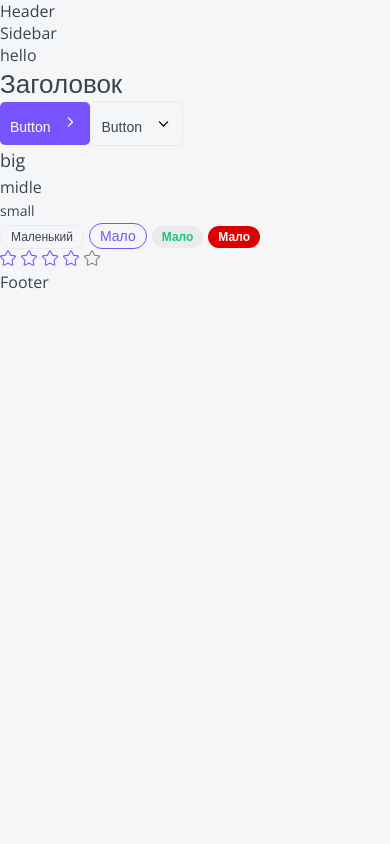
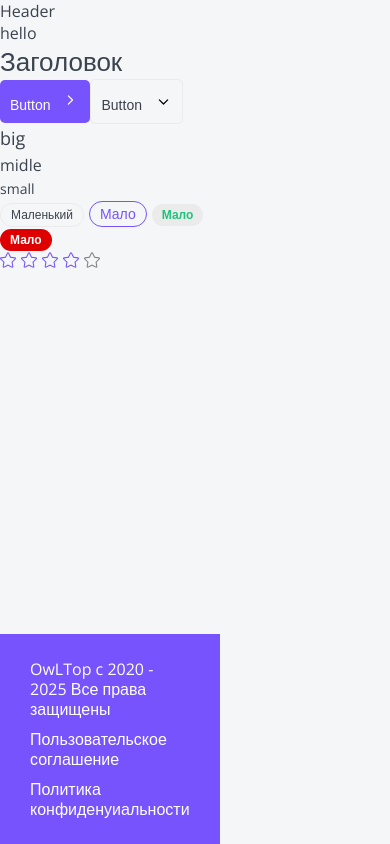
Before and after one commit to BRIT47rus/NextPSH, a Next.js app: page / in a window 390 px wide. Built offline with nearby package versions, Linux system fonts and the light colour scheme.

Commit message:
footer compleated and grid template

```diff
--- a/app/(site)/components/Footer/Footer.module.css
+++ b/app/(site)/components/Footer/Footer.module.css
@@ -0,0 +1,18 @@
+.footer {
+    display: grid;
+    grid-template-columns: 1fr auto auto;
+    background: var(--primary);
+    color: var(--white);
+    font-size: 16px;
+    line-height: 20px;
+    gap: 10px 40px;
+    padding: 25px 30px;
+}
+.footer a:hover {
+    color: var(--gray-light);
+}
+@media (max-width: 765px) {
+    .footer {
+        grid-template-columns: 1fr;
+    }
+}
--- a/app/(site)/components/Footer/Footer.tsx
+++ b/app/(site)/components/Footer/Footer.tsx
@@ -1,8 +1,23 @@
 import React from 'react';
 import { IFooterProps } from './Footer.props';
+import cn from 'classnames';
+import styles from './Footer.module.css';
+import { format } from 'date-fns';
 
-const Footer = ({ ...props }: IFooterProps) => {
-    return <div {...props}>Footer</div>;
+const Footer = ({ className, ...props }: IFooterProps) => {
+    return (
+        <footer className={cn(className, styles.footer)} {...props}>
+            <div>
+                OwLTop c 2020 - {format(new Date(), 'yyyy')} Все права защищены
+            </div>
+            <a href="#" target="_blank">
+                Пользовательское соглашение
+            </a>
+            <a href="#" target="_blank">
+                Политика конфиденуиальности
+            </a>
+        </footer>
+    );
 };
 
 export default Footer;
--- /dev/null
+++ b/app/layout.module.css
@@ -0,0 +1,39 @@
+.wrapper {
+    display: grid;
+    grid-template-columns: auto 230px minmax(320px, 1200px) auto;
+    grid-template-rows: auto 1fr auto;
+    min-height: 100vh;
+    gap: 0 30px;
+    grid-template-areas:
+        '. header header .'
+        '. sidebar body .'
+        'footer footer footer footer';
+}
+.header {
+    grid-area: header;
+    display: none;
+}
+.sidebar {
+    grid-area: sidebar;
+}
+.body {
+    grid-area: body;
+}
+.footer {
+    grid-area: footer;
+}
+@media (max-width: 765px) {
+    .wrapper {
+        grid-template-columns: minmax(320, 1fr);
+        grid-template-areas:
+            'header'
+            'body'
+            'footer';
+    }
+    .sidebar {
+        display: none;
+    }
+    .header {
+        display: block;
+    }
+}
--- a/app/layout.tsx
+++ b/app/layout.tsx
@@ -3,7 +3,7 @@ import Header from './(site)/components/Header/Header';
 import Sidebar from './(site)/components/Sidebar/Sidebar';
 import './globals.css';
 import { Open_Sans } from 'next/font/google';
-
+import styles from './layout.module.css';
 const inter = Open_Sans({ subsets: ['latin'] });
 
 export const metadata = {
@@ -18,10 +18,12 @@ export default function RootLayout({
     return (
         <html lang="ru">
             <body className={inter.className}>
-                <Header />
-                <Sidebar />
-                <div>{children}</div>
-                <Footer />
+                <div className={styles.wrapper}>
+                    <Header className={styles.header} />
+                    <Sidebar className={styles.sidebar} />
+                    <div className={styles.body}>{children}</div>
+                    <Footer className={styles.footer} />
+                </div>
             </body>
         </html>
     );
--- a/package.json
+++ b/package.json
@@ -11,6 +11,7 @@
     },
     "dependencies": {
         "classnames": "^2.5.1",
+        "date-fns": "^4.1.0",
         "eslint-plugin-react-hooks": "^5.2.0",
         "next": "15.3.3",
         "react": "^19.0.0",
```
Also changed, not shown: 1 other file (tests, documents, lock files or other folders).
